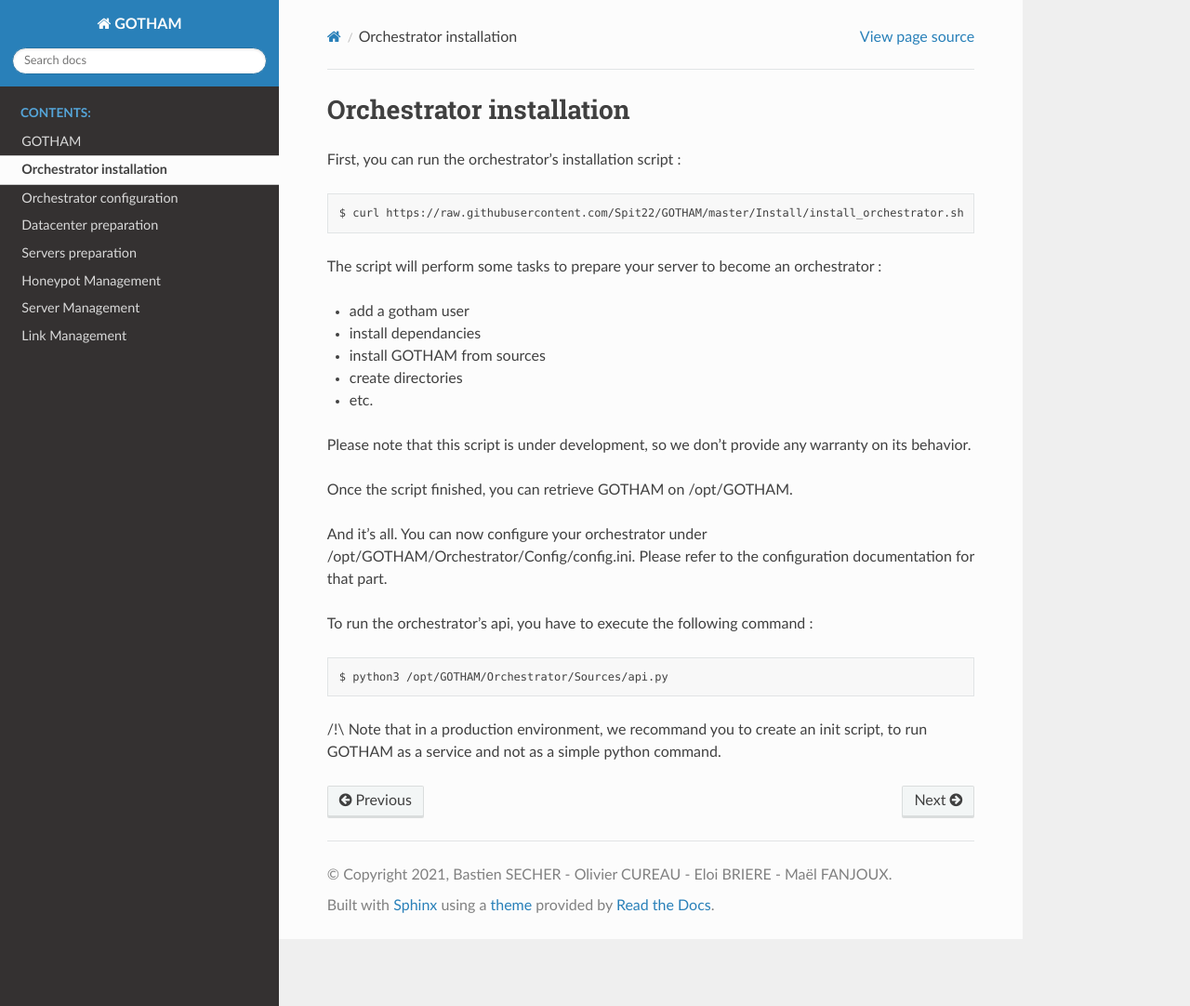
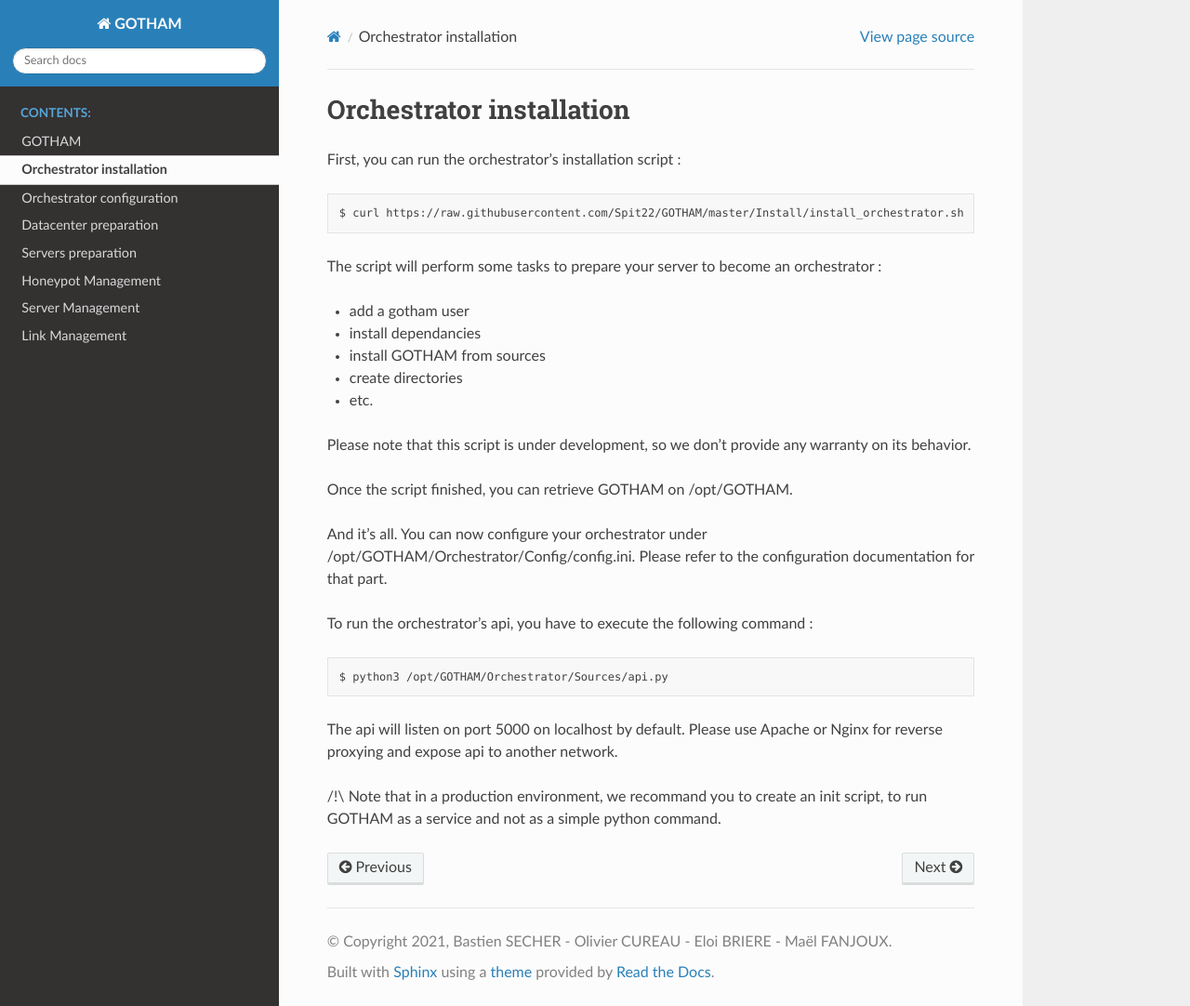
Before and after one commit to Spit22/GOTHAM, a Sphinx documentation site: the page built from Documentation/source/src/install_orchestrator.md, in a window 1280 px wide and 1082 px high. Shown: the whole window at 93% size. Built offline with Sphinx 7.4.7 and the Read the Docs theme 2.0.0, drawn with Linux system fonts in a browser that asks for light colours.

Commit message:
feat{Documentation/source/src/install_orchestrator.md}: port d'écoute de l'api par défaut

````diff
--- a/Documentation/source/src/install_orchestrator.md
+++ b/Documentation/source/src/install_orchestrator.md
@@ -25,4 +25,6 @@ To run the orchestrator's api, you have to execute the following command :
 $ python3 /opt/GOTHAM/Orchestrator/Sources/api.py
 ```
 
+The api will listen on port 5000 on localhost by default. Please use Apache or Nginx for reverse proxying and expose api to another network.
+
 /!\ Note that in a production environment, we recommand you to create an init script, to run GOTHAM as a service and not as a simple python command.
````
